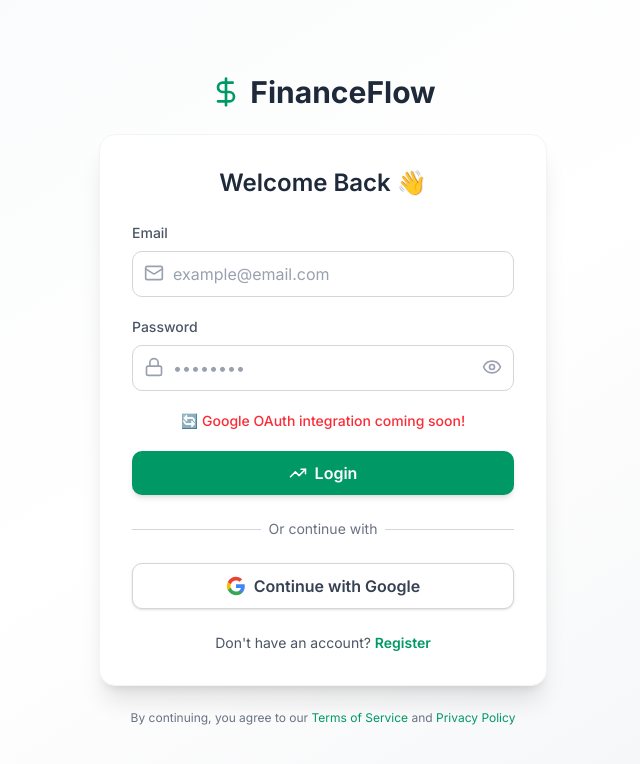
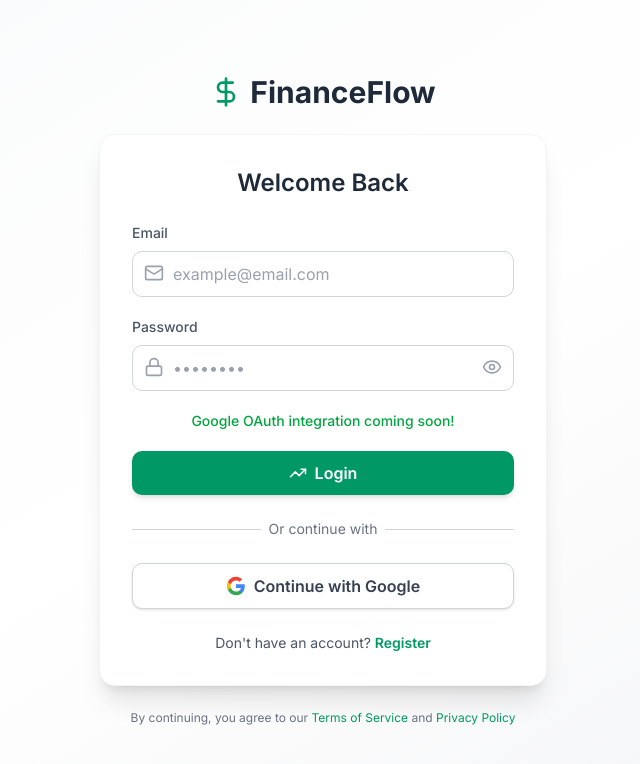
Before and after one commit to owayo-cloud/finance-tracker, a Next.js app in the folder frontend/: page /auth in a window 1280 px wide. Both pictures are taken after a click on the button "Continue with Google". Shown: the top 764 px of the page, without its empty margins (317-957 px from the left). Built offline with nearby package versions, Linux system fonts and the light colour scheme.

Commit message:
update: login page

```diff
--- a/frontend/app/auth/FinanceLogin.tsx
+++ b/frontend/app/auth/FinanceLogin.tsx
@@ -31,7 +31,7 @@
     setLoading(true);
 
     if (!isLogin && password !== confirmPassword) {
-      setMessage("⚠️ Passwords do not match!");
+      setMessage(" Passwords do not match!");
       setLoading(false);
       return;
     }
@@ -54,6 +54,7 @@
         if (isLogin) {
           //save token/expiry and redirect
           localStorage.setItem("access_token", data.access_token);
+          localStorage.setItem("user", JSON.stringify(data.user));
 
           // calculate absolute expiry defaults to 1 hour if not provided
           const expiresIn = Number(data.expires_in) || 3600;
@@ -61,24 +62,24 @@
           localStorage.setItem("token_expiry", expiryTimestamp.toString());
 
           setMessage("Login successful! Redirecting...");
-          window.location.href = "/dashboard"
+          setTimeout(() => (window.location.href = "/dashboard"), 800);
           // router.replace("/dashboard"); //redirects instantly
         } else {
-          setMessage("🎉 Account created successfully! You can now log in.");
+          setMessage(" Account created successfully! You can now log in.");
           setIsLogin(true);
         }
       } else {
         setMessage(data.detail || "Something went wrong!");
       }
     } catch (error) {
-      setMessage("⚠️ Unable to connect to the server.");
+      setMessage(" Unable to connect to the server.");
     } finally {
       setLoading(false);
     }
   };
 
   const handleGoogleLogin = () => {
-    setMessage("🔄 Google OAuth integration coming soon!");
+    setMessage(" Google OAuth integration coming soon!");
   };
 
   return (
@@ -92,7 +93,7 @@
 
       <div className="w-full max-w-md bg-white dark:bg-gray-800 shadow-xl rounded-2xl p-8 transition-all duration-300 hover:shadow-2xl border border-gray-100 dark:border-gray-700">
         <h2 className="text-2xl font-semibold text-center mb-6 text-gray-800 dark:text-gray-100">
-          {isLogin ? "Welcome Back 👋" : "Create an Account 🪙"}
+          {isLogin ? "Welcome Back" : "Create an Account"}
         </h2>
 
         <form onSubmit={handleSubmit} className="space-y-5">
@@ -197,9 +198,9 @@
           {message && (
             <p
               className={`text-sm text-center font-medium ${
-                message.includes("✅") || message.includes("🎉")
-                  ? "text-emerald-600 dark:text-emerald-400"
-                  : "text-red-500 dark:text-red-400"
+                message.includes("") || message.includes("")
+                  ? "text-green-600 dark:text-green-400"
+                  : "text-green-500 dark:text-green-400"
               }`}
             >
               {message}
```
